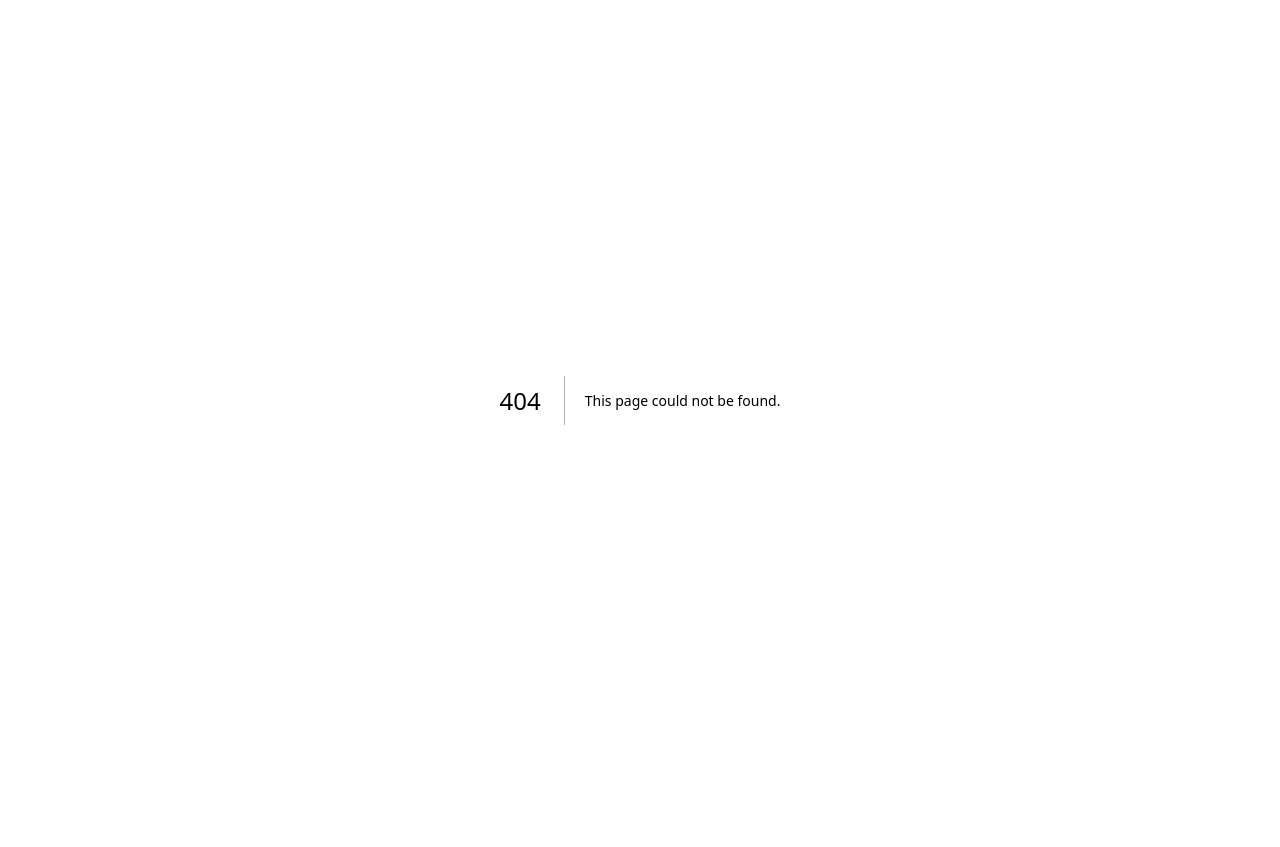
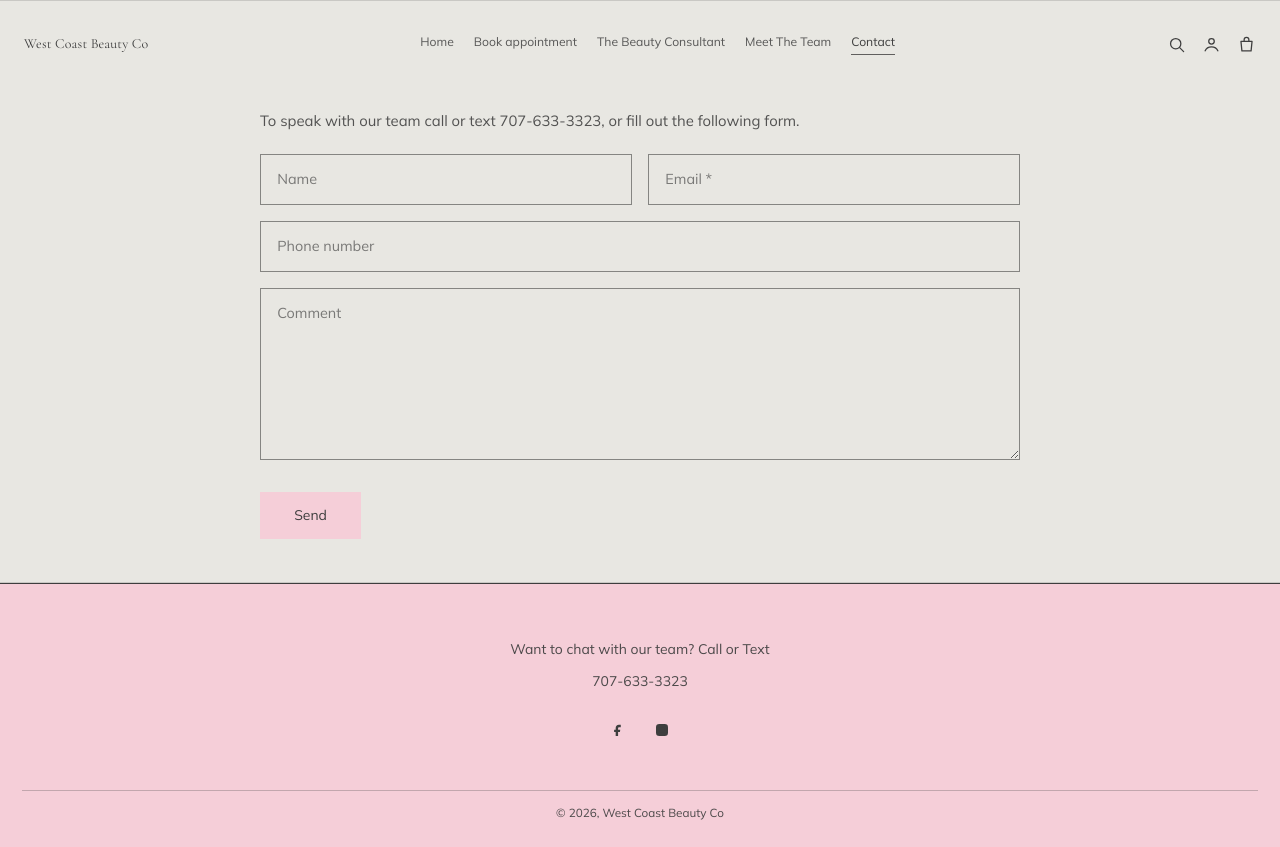
Before and after one commit to Damilss/westcoastbeautyco.com, a Next.js app: page /contact in a window 1280 px wide. Before the commit this address had no page. Before the commit the page ends 800 px from the top, so only its background shows below. Built offline with nearby package versions, Linux system fonts and the light colour scheme.

Commit message:
add contact page, add meet the team page, add beauty consultant page

```diff
--- /dev/null
+++ b/app/components/site-nav-links.ts
@@ -0,0 +1,12 @@
+export type SiteNavLink = {
+  label: string;
+  href: string;
+};
+
+export const SITE_NAV_LINKS: SiteNavLink[] = [
+  { label: "Home", href: "/" },
+  { label: "Book appointment", href: "#" },
+  { label: "The Beauty Consultant", href: "/the-beauty-consultant" },
+  { label: "Meet The Team", href: "/meet-the-team" },
+  { label: "Contact", href: "/contact" },
+];
--- /dev/null
+++ b/app/contact/page.module.css
@@ -0,0 +1,107 @@
+.page {
+  background: var(--background);
+  color: var(--foreground);
+}
+
+.main {
+  background: #e8e7e2;
+  border-top: 1px solid rgba(62, 62, 62, 0.18);
+  border-bottom: 1px solid rgba(62, 62, 62, 0.18);
+  padding: 12rem 2.4rem 4.8rem;
+}
+
+.contactSection {
+  max-width: 760px;
+  margin: 0 auto;
+}
+
+.hook {
+  margin: 0 0 2.4rem;
+  color: rgba(62, 62, 62, 0.88);
+  font-size: 1.65rem;
+  line-height: 1.55;
+}
+
+.form {
+  display: flex;
+  flex-direction: column;
+}
+
+.formRow {
+  display: grid;
+  grid-template-columns: repeat(2, minmax(0, 1fr));
+  gap: 1.8rem;
+}
+
+.form input,
+.form textarea {
+  width: 100%;
+  border: 1px solid rgba(62, 62, 62, 0.58);
+  background: transparent;
+  color: var(--foreground);
+  border-radius: 0;
+  padding: 1.6rem 1.8rem;
+  margin-bottom: 1.8rem;
+  font-family: var(--font-body-family);
+  font-size: 1.6rem;
+  line-height: 1.4;
+}
+
+.form textarea {
+  resize: vertical;
+  min-height: 120px;
+}
+
+.form input::placeholder,
+.form textarea::placeholder {
+  color: rgba(62, 62, 62, 0.65);
+}
+
+.submitButton {
+  width: fit-content;
+  margin-top: 1.8rem;
+  border: 0;
+  background: var(--pink);
+  color: var(--foreground);
+  padding: 1.45rem 3.8rem;
+  font-family: var(--font-body-family);
+  font-size: 1.55rem;
+  cursor: pointer;
+}
+
+.srOnly {
+  position: absolute;
+  width: 1px;
+  height: 1px;
+  padding: 0;
+  margin: -1px;
+  overflow: hidden;
+  clip: rect(0, 0, 0, 0);
+  white-space: nowrap;
+  border: 0;
+}
+
+@media (max-width: 749px) {
+  .main {
+    padding: 10.8rem 1.6rem 4.4rem;
+  }
+
+  .hook {
+    font-size: 1.55rem;
+    margin-bottom: 2rem;
+  }
+
+  .formRow {
+    grid-template-columns: 1fr;
+    gap: 0;
+  }
+
+  .form input,
+  .form textarea {
+    margin-bottom: 1.4rem;
+  }
+
+  .submitButton {
+    width: 100%;
+  }
+}
--- /dev/null
+++ b/app/contact/page.tsx
@@ -0,0 +1,56 @@
+import type { Metadata } from "next";
+import { SiteFooter } from "../components/site-footer";
+import { SiteHeader } from "../components/site-header";
+import { SITE_NAV_LINKS } from "../components/site-nav-links";
+import styles from "./page.module.css";
+
+export const metadata: Metadata = {
+  title: "Contact | West Coast Beauty Co.",
+  description: "Contact West Coast Beauty Co. by form, call, or text.",
+};
+
+export default function ContactPage() {
+  return (
+    <div className={styles.page}>
+      <SiteHeader links={SITE_NAV_LINKS} activeHref="/contact" />
+
+      <main className={styles.main}>
+        <section className={styles.contactSection}>
+          <p className={styles.hook}>
+            To speak with our team call or text 707-633-3323, or fill out the following form.
+          </p>
+
+          <form className={styles.form} action="#">
+            <div className={styles.formRow}>
+              <label htmlFor="contact-name" className={styles.srOnly}>
+                Name
+              </label>
+              <input id="contact-name" name="name" type="text" placeholder="Name" />
+
+              <label htmlFor="contact-email" className={styles.srOnly}>
+                Email
+              </label>
+              <input id="contact-email" name="email" type="email" placeholder="Email *" required />
+            </div>
+
+            <label htmlFor="contact-phone" className={styles.srOnly}>
+              Phone number
+            </label>
+            <input id="contact-phone" name="phone" type="tel" placeholder="Phone number" />
+
+            <label htmlFor="contact-comment" className={styles.srOnly}>
+              Comment
+            </label>
+            <textarea id="contact-comment" name="comment" placeholder="Comment" rows={7} />
+
+            <button type="submit" className={styles.submitButton}>
+              Send
+            </button>
+          </form>
+        </section>
+      </main>
+
+      <SiteFooter />
+    </div>
+  );
+}
--- a/app/meet-the-team/page.tsx
+++ b/app/meet-the-team/page.tsx
@@ -2,16 +2,8 @@ import type { Metadata } from "next";
 import Image from "next/image";
 import { SiteFooter } from "../components/site-footer";
 import { SiteHeader } from "../components/site-header";
+import { SITE_NAV_LINKS } from "../components/site-nav-links";
 import styles from "./page.module.css";
-
-const NAV_LINKS = [
-  { label: "Home", href: "/" },
-  { label: "Book appointment", href: "#" },
-  { label: "Shop", href: "#" },
-  { label: "The Beauty Consultant", href: "#" },
-  { label: "Meet The Team", href: "/meet-the-team" },
-  { label: "Contact", href: "#" },
-];
 
 type TeamMember = {
   name: string;
@@ -99,7 +91,7 @@ export const metadata: Metadata = {
 export default function MeetTheTeamPage() {
   return (
     <div className={styles.page}>
-      <SiteHeader links={NAV_LINKS} activeHref="/meet-the-team" />
+      <SiteHeader links={SITE_NAV_LINKS} activeHref="/meet-the-team" />
 
       <main className={styles.main}>
         <h1 className={styles.pageTitle}>Meet the Team</h1>
--- a/app/page.tsx
+++ b/app/page.tsx
@@ -1,17 +1,9 @@
 import Image from "next/image";
 import { SiteFooter } from "./components/site-footer";
 import { SiteHeader } from "./components/site-header";
+import { SITE_NAV_LINKS } from "./components/site-nav-links";
 import { ScrollReveal } from "./components/scroll-reveal";
 import styles from "./page.module.css";
-
-const NAV_LINKS = [
-  { label: "Home", href: "/" },
-  { label: "Book appointment", href: "#" },
-  { label: "Shop", href: "#" },
-  { label: "The Beauty Consultant", href: "#" },
-  { label: "Meet The Team", href: "/meet-the-team" },
-  { label: "Contact", href: "#" },
-];
 
 const STRIP_IMAGES = [
   { src: "/LuxeLinkcombo9.jpg", alt: "Gold jewelry on branch" },
@@ -72,7 +64,7 @@ export default function Home() {
 
   return (
     <div className={styles.page}>
-      <SiteHeader links={NAV_LINKS} activeHref="/" />
+      <SiteHeader links={SITE_NAV_LINKS} activeHref="/" />
 
       <main>
         <section className={styles.heroSection}>
@@ -172,7 +164,7 @@ export default function Home() {
                   Whether you&apos;re launching your first studio or looking to elevate your existing
                   brand, The Beauty Consultant offers the guidance and strategy to help you thrive.
                 </p>
-                <a href="#" className={styles.darkButton}>
+                <a href="/contact" className={styles.darkButton}>
                   BOOK NOW
                 </a>
               </div>
--- /dev/null
+++ b/app/the-beauty-consultant/page.module.css
@@ -0,0 +1,118 @@
+.page {
+  background: var(--background);
+  color: var(--foreground);
+}
+
+.main {
+  padding: 13rem 2.4rem 8rem;
+}
+
+.section {
+  max-width: 1160px;
+  margin: 0 auto;
+}
+
+.card {
+  display: grid;
+  grid-template-columns: minmax(0, 1fr) minmax(0, 1fr);
+  border: 1px solid var(--border);
+}
+
+.contentPanel {
+  padding: 6rem 6rem 5.8rem;
+  background: var(--pink);
+}
+
+.title {
+  margin: 0 0 2.6rem;
+  font-family: var(--font-heading-family);
+  font-weight: 400;
+  letter-spacing: 0.01em;
+  font-size: clamp(4.8rem, 3.8vw, 6.2rem);
+}
+
+.copy {
+  margin: 0;
+  max-width: 61ch;
+  color: rgba(62, 62, 62, 0.85);
+  font-size: 1.82rem;
+  line-height: 1.6;
+}
+
+.button {
+  display: inline-block;
+  margin-top: 3rem;
+  padding: 1.6rem 2.9rem;
+  border: 1px solid var(--charcoal);
+  background: var(--charcoal);
+  color: #fff;
+  font-size: 1.55rem;
+  letter-spacing: 0.03em;
+}
+
+.imagePanel {
+  position: relative;
+  min-height: 58rem;
+  border-left: 1px solid var(--border);
+}
+
+.image {
+  object-fit: cover;
+  object-position: center;
+}
+
+@media (max-width: 990px) {
+  .main {
+    padding-top: 11.5rem;
+  }
+
+  .card {
+    grid-template-columns: 1fr;
+  }
+
+  .contentPanel {
+    padding: 3.2rem 2.4rem 3.4rem;
+  }
+
+  .title {
+    font-size: clamp(4rem, 8vw, 5rem);
+  }
+
+  .copy {
+    font-size: 1.68rem;
+  }
+
+  .imagePanel {
+    min-height: 42rem;
+    border-left: 0;
+    border-top: 1px solid var(--border);
+  }
+}
+
+@media (max-width: 749px) {
+  .main {
+    padding: 10.8rem 1.6rem 5.6rem;
+  }
+
+  .contentPanel {
+    padding: 2.8rem 2rem 3rem;
+  }
+
+  .title {
+    margin-bottom: 2rem;
+    font-size: clamp(3.5rem, 10vw, 4.4rem);
+  }
+
+  .copy {
+    font-size: 1.58rem;
+  }
+
+  .button {
+    width: 100%;
+    text-align: center;
+  }
+
+  .imagePanel {
+    min-height: 35rem;
+  }
+}
--- /dev/null
+++ b/app/the-beauty-consultant/page.tsx
@@ -0,0 +1,52 @@
+import type { Metadata } from "next";
+import Image from "next/image";
+import { SiteFooter } from "../components/site-footer";
+import { SiteHeader } from "../components/site-header";
+import { SITE_NAV_LINKS } from "../components/site-nav-links";
+import styles from "./page.module.css";
+
+export const metadata: Metadata = {
+  title: "The Beauty Consultant | West Coast Beauty Co.",
+  description:
+    "Personalized consulting for beauty professionals with founder Amber Clemons.",
+};
+
+export default function BeautyConsultantPage() {
+  return (
+    <div className={styles.page}>
+      <SiteHeader links={SITE_NAV_LINKS} activeHref="/the-beauty-consultant" />
+
+      <main className={styles.main}>
+        <section className={styles.section}>
+          <div className={styles.card}>
+            <div className={styles.contentPanel}>
+              <h1 className={styles.title}>The Beauty Consultant</h1>
+              <p className={styles.copy}>
+                With nearly two decades of hands-on experience in the beauty industry, West Coast
+                Beauty Co. founder Amber Clemons now shares her expertise through personalized
+                consulting services designed for fellow beauty professionals. Whether you&apos;re
+                launching your first studio or looking to elevate your existing brand, The Beauty
+                Consultant offers the guidance and strategy to help you thrive.
+              </p>
+              <a href="/contact" className={styles.button}>
+                BOOK NOW
+              </a>
+            </div>
+            <div className={styles.imagePanel}>
+              <Image
+                src="/amber-hammock-chair.jpg"
+                alt="Amber Clemons seated in a woven chair"
+                fill
+                priority
+                sizes="(max-width: 990px) 100vw, 50vw"
+                className={styles.image}
+              />
+            </div>
+          </div>
+        </section>
+      </main>
+
+      <SiteFooter />
+    </div>
+  );
+}
```
